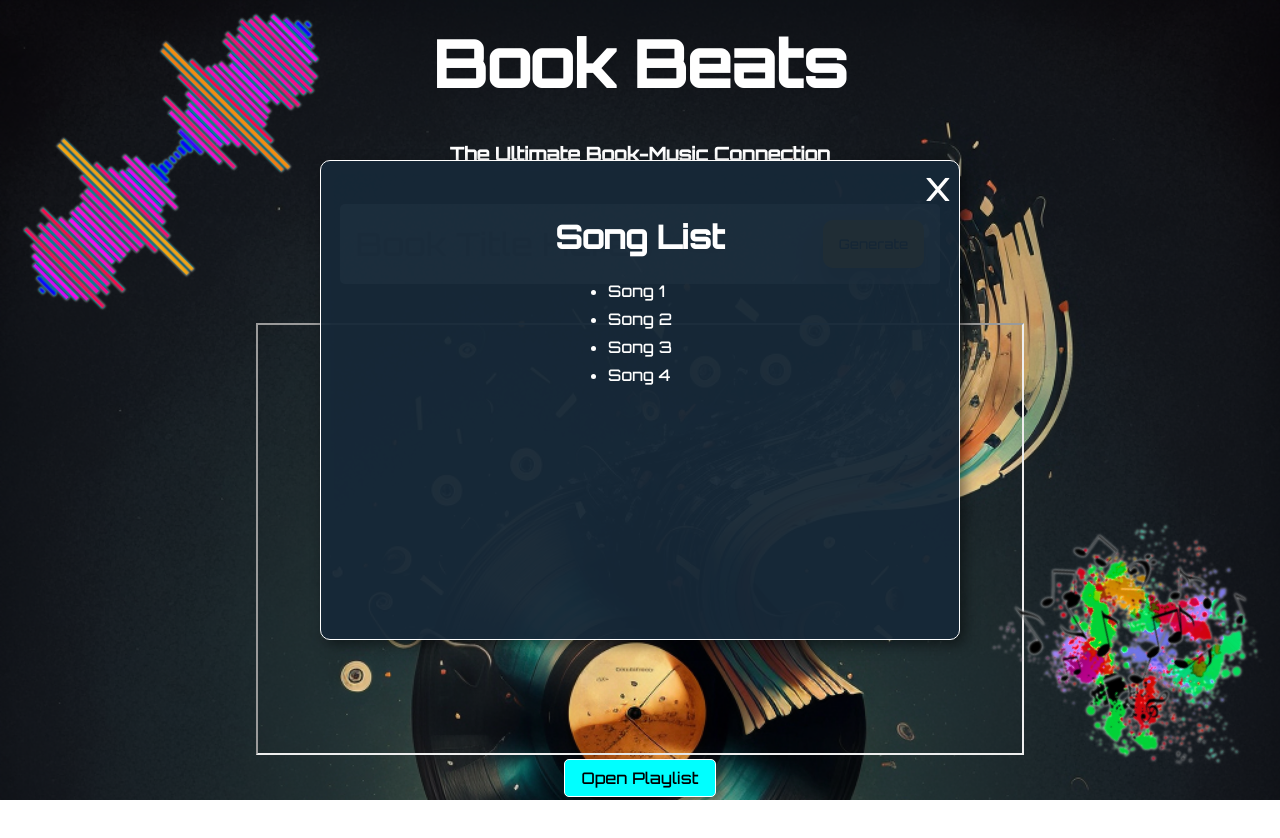
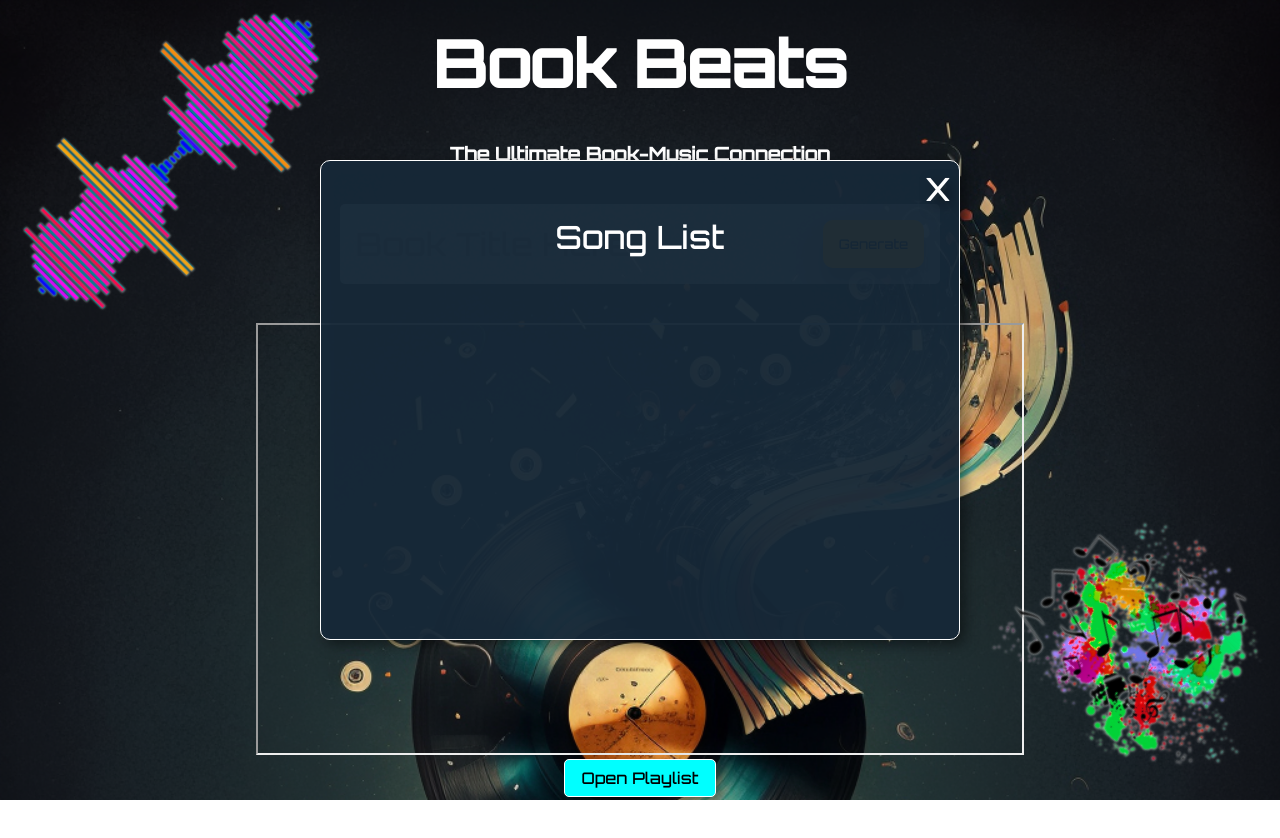
Before and after one commit to mikeg1440/Book-Beats, a Next.js app: page / in a window 1280 px wide. Both pictures are taken after a click on the element "Open Playlist". Shown: the top 838 px of the page. Built offline with nearby package versions, Linux system fonts and the light colour scheme.

Commit message:
Add styling to playlist overlay and dynamically load songs through props

```diff
--- a/pages/components/Playlist.jsx
+++ b/pages/components/Playlist.jsx
@@ -1,9 +1,6 @@
-import { useEffect } from "react";
 import styled from "styled-components";
 
 export default function Playlist({ songs, newSongSelected }) {
-  const handleSongClick = (e) => {};
-
   const handleExitClick = (e) => {
     const playlist = document.querySelector("#playlist");
 
@@ -12,19 +9,6 @@ export default function Playlist({ songs, newSongSelected }) {
     }
   };
 
-  useEffect(() => {
-    // update song list with song state
-    if (songs.length > 0) {
-      const songList = document.querySelector("#songList");
-      songList.innerHTML = "";
-
-      for (const song of songs) {
-        let songItem = `<li>${song}</li>`;
-        songList.innerHTML += songItem;
-      }
-    }
-  }, [songs]);
-
   return (
     <OverlayContainer id="playlist" onClick={handleExitClick}>
       <HeaderContainer>
@@ -32,12 +16,14 @@ export default function Playlist({ songs, newSongSelected }) {
       </HeaderContainer>
 
       <PlaylistContent>
-        <h1>Song List</h1>
+        <OverlayHeader>Song List</OverlayHeader>
         <SongList id="songList">
-          <li>Song 1</li>
-          <li>Song 2</li>
-          <li>Song 3</li>
-          <li>Song 4</li>
+          {songs.length > 0 &&
+            songs.map((song) => (
+              <SongListItem song={song} onClick={() => newSongSelected(song)}>
+                {song}
+              </SongListItem>
+            ))}
         </SongList>
       </PlaylistContent>
     </OverlayContainer>
@@ -57,8 +43,8 @@ const OverlayContainer = styled.div`
   grid-template-rows: 0.1fr 1fr;
   grid-column-gap: 0px;
   grid-row-gap: 0px;
-
   filter: drop-shadow(0.35rem 0.35rem 0.4rem rgba(0, 0, 0, 0.5));
+  overflow: scroll;
 `;
 
 const HeaderContainer = styled.div`
@@ -76,17 +62,16 @@ const ExitButton = styled.div`
   display: flex;
   justify-content: center;
   alight-items: center;
+  filter: drop-shadow(0.35rem 0.35rem 0.4rem rgba(0, 0, 0, 0.5));
   :hover {
     cursor: pointer;
+    color: orange;
   }
 `;
 
 const SongList = styled.ul`
   padding-top: 1rem;
   list-style: none, outside, none;
-  > li {
-    padding-top: 0.5rem;
-  }
 `;
 
 const PlaylistContent = styled.div`
@@ -94,4 +79,19 @@ const PlaylistContent = styled.div`
   display: flex;
   flex-direction: column;
   align-items: center;
+  text-align: center;
 `;
+
+const OverlayHeader = styled.div`
+  font-size: 4vmin;
+`;
+
+const SongListItem = styled.li`
+  color: cyan;
+  font-size: clamp(20px, 1rem, 40px);
+  list-style: none;
+  margin-top: 2rem;
+  :hover {
+    cursor: pointer;
+  }
+`;
```
